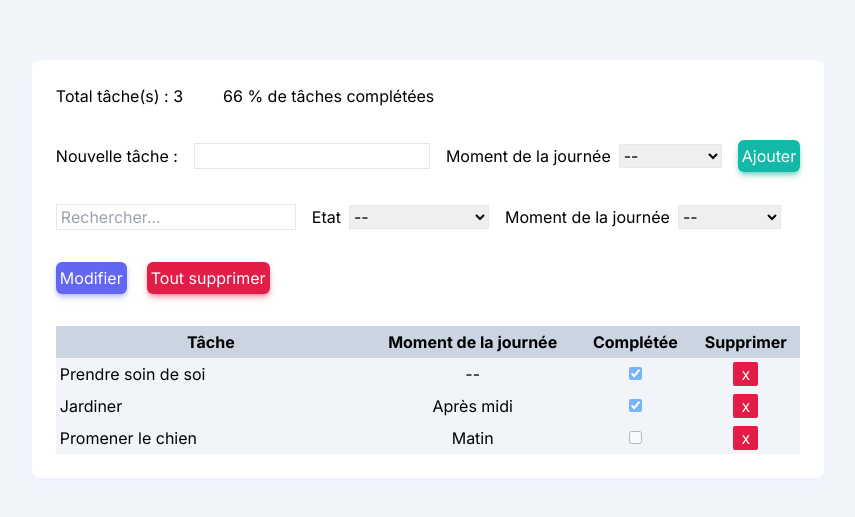
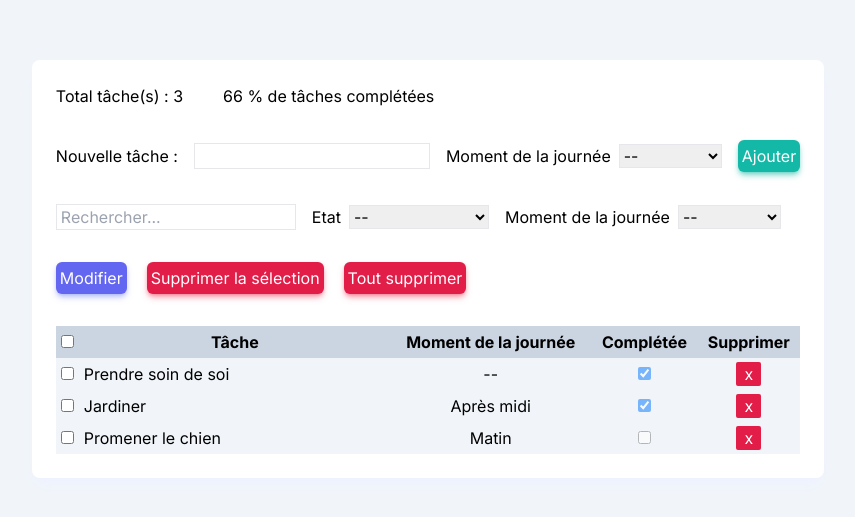
Before and after one commit to axelleP/TodayList-React-18, a Next.js app: page / in a window 1280 px wide. Shown: the part 131-648 px from the top of the page, without its empty margins (212-1067 px from the left). Built offline with nearby package versions, Linux system fonts and the light colour scheme.

Commit message:
récupération des tâches dans le localstorage avec affichage d'un loader pendant la récupération, ajout de la possibilité de sélectionner les tâches et ajout d'un bouton pour supprimer les tâches sélectionnées, amélioration du code

```diff
--- /dev/null
+++ b/app/components/task/delete-selection-button.tsx
@@ -0,0 +1,9 @@
+interface InfoProps {
+  onDeleteSelectedTasks: () => void
+};
+
+export default function DeleteSelectionButton({ onDeleteSelectedTasks }: InfoProps) {
+  return (
+    <button type="submit" onClick={ onDeleteSelectedTasks } className="bg-rose-600 shadow-md shadow-rose-500/50 hover:bg-rose-700 active:bg-rose-800 rounded-md mr-5 p-1 text-white">Supprimer la sélection</button>
+  );
+}
--- /dev/null
+++ b/app/components/task/lib/useTaskManager.tsx
@@ -0,0 +1,145 @@
+import { useState, useEffect } from 'react';
+
+import { TaskType } from '../../../types/taskType';
+import { StateType } from '../../../types/stateType';
+import { TimeOfDayType } from '../../../types/timeOfDayType';
+
+interface InfoProps {
+    initTasks: TaskType[];//tableau de tâches
+}
+
+function useTaskManager({ initTasks } : InfoProps) {
+    const [isActiveUpdateForm, setIsActiveUpdateForm] = useState(false);
+    const [tasks, setTasks] = useState(initTasks);
+    const [tempUpdatedTasks, setTempUpdatedTasks] = useState(tasks);
+    const [isCheckedSelectAllTasks, setIsCheckedSelectAllTasks] = useState(false);
+    const [selectedTasksIds, setSelectedTasksIds] = useState([] as number[]);
+
+    const tasksForTable = isActiveUpdateForm ? tempUpdatedTasks : tasks;
+
+    /**
+     * Ajout d'une tâche
+     */
+    function handleAddTask(name: string, timeOfDay: TimeOfDayType) {
+        let id = 0;
+        if (tasks.length) {
+            const lastTask = tasks.reduce((accumulator, currentTask) => {
+                return currentTask.id > accumulator.id ? currentTask : accumulator
+            }) ;
+            id = lastTask.id + 1;
+        }
+        let state = StateType.NotCompleted;
+        let newTasks = [...tasks, { id, name, state, timeOfDay }];
+        setTasks(newTasks);
+        setTempUpdatedTasks(newTasks);
+    }
+
+    /**
+     * Affichage du formulaire de modification des tâches
+     */
+    function handleActivateUpdateForm() {
+        setIsActiveUpdateForm(!isActiveUpdateForm);
+    }
+
+    /**
+     * Le clique sur la case qui sélectionne toutes les tâches met à jour les tâches sélectionnées
+     */
+    function handleClickCheckboxSelectAllTasks() {
+        let tmpIsCheckedSelectAllTasks = !isCheckedSelectAllTasks;
+
+        setIsCheckedSelectAllTasks(tmpIsCheckedSelectAllTasks);
+
+        let tasksIds = [] as number[];
+        if (tmpIsCheckedSelectAllTasks) {
+            tasks.forEach((task) => {
+                tasksIds.push(task.id);
+            });
+        }
+        setSelectedTasksIds(tasksIds);
+    }
+
+    /**
+     * Le clique sur la case de sélection d'une tâche met à jour les tâches sélectionnées
+     */
+    function handleClickCheckboxSelectTask(id: number, checked: boolean) {
+        setSelectedTasksIds((prevSelectedTasksIds) => {
+            if (checked) {
+                return [...prevSelectedTasksIds, id];
+            }
+            return prevSelectedTasksIds.filter((idTask) =>
+                idTask !== id
+            );
+        });
+    }
+
+    /**
+     * Modification des tâches temporaires
+     */
+    function handleSetTempUpdatedTasks(id: number, propertyName: string, value: string | TimeOfDayType | boolean) {
+        setTempUpdatedTasks((prevTempTasks) => {
+            return prevTempTasks.map((task) =>
+                task.id === id ? { ...task, [propertyName]: value } : task
+            );
+        });
+    }
+
+    /**
+     * Remplacement des tâches par les tâches temporaires
+     */
+    function handleSubmitUpdateForm() {
+        setTasks(tempUpdatedTasks);
+        setIsActiveUpdateForm(!isActiveUpdateForm);
+    }
+
+    /**
+     * Suppression des tâches sélectionnées
+     */
+    function handleDeleteSelectedTasks() {
+        if (confirm("Confirmez-vous la suppression ?")) {
+            let tasksToDelete = tasksForTable.filter((task) => !selectedTasksIds.includes(task.id));
+            setTasks(tasksToDelete);
+            setTempUpdatedTasks(tasksToDelete);
+            setIsCheckedSelectAllTasks(false);
+            setSelectedTasksIds([]);
+        }
+    }
+
+    /**
+     * Suppression de toutes les tâches
+     */
+    function handleDeleteAllTasks() {
+        if (confirm("Confirmez-vous la suppression ?")) {
+            setTasks([] as TaskType[]);
+        }
+    }
+
+    /**
+     * Suppression d'une tâche
+     */
+    function handleDeleteTask(id: number) {
+        if (confirm("Confirmez-vous la suppression ?")) {
+            let newTasks = tasks.filter((task) => task.id !== id);
+            setTasks(newTasks);
+            setTempUpdatedTasks(newTasks);
+        }
+    }
+
+    return {
+        tasks,
+        tasksForTable,
+        selectedTasksIds,
+        isActiveUpdateForm,
+        isCheckedSelectAllTasks,
+        handleAddTask,
+        handleActivateUpdateForm,
+        handleClickCheckboxSelectAllTasks,
+        handleClickCheckboxSelectTask,
+        handleSetTempUpdatedTasks,
+        handleSubmitUpdateForm,
+        handleDeleteSelectedTasks,
+        handleDeleteAllTasks,
+        handleDeleteTask
+    };
+};
+
+export default useTaskManager;
--- a/app/components/task/page.tsx
+++ b/app/components/task/page.tsx
@@ -2,10 +2,11 @@
 
 import { useState } from 'react';
 
-import { tasksData } from '../../lib/tasks-data.js';
 import { TaskType } from '../../types/taskType';
 import { StateType } from '../../types/stateType';
 import { TimeOfDayType } from '../../types/timeOfDayType';
+
+import useTaskManager from './lib/useTaskManager';
 
 import Info from './info';
 import Filters from './filters';
@@ -14,63 +15,35 @@ import Table from './table';
 import UpdateAllButton from './update-all-button';
 import ValidateAllButton from './validate-all-button';
 import CancelButton from './cancel-button';
+import DeleteSelectionButton from './delete-selection-button';
 import DeleteAllButton from './delete-all-button';
 
-export default function Page() {
+interface InfoProps {
+  initTasks: TaskType[];//tableau de tâches
+}
+
+export default function Page({ initTasks } : InfoProps) {
+  let taskManager = useTaskManager({initTasks});
+  const {
+    tasks,
+    tasksForTable,
+    selectedTasksIds,
+    isActiveUpdateForm,
+    isCheckedSelectAllTasks,
+    handleAddTask,
+    handleActivateUpdateForm,
+    handleClickCheckboxSelectAllTasks,
+    handleClickCheckboxSelectTask,
+    handleSetTempUpdatedTasks,
+    handleSubmitUpdateForm,
+    handleDeleteSelectedTasks,
+    handleDeleteAllTasks,
+    handleDeleteTask,
+  } = taskManager;
+
   const [filterState, setFilterState] = useState(StateType.All);
   const [filterTimeOfDay, setFilterTimeOfDay] = useState(TimeOfDayType.All);
   const [filterName, setFilterName] = useState('');
-  const [isActiveUpdateForm, setIsActiveUpdateForm] = useState(false);
-  const [tasks, setTasks] = useState(tasksData as TaskType[]);
-  const [tempUpdatedTasks, setTempUpdatedTasks] = useState(tasks);
-  const tasksForTable = isActiveUpdateForm ? tempUpdatedTasks : tasks;
-
-  function handleAddTask(name: string, timeOfDay: TimeOfDayType) {
-    let id = 0;
-    if (tasks.length) {
-      const lastTask = tasks.reduce((accumulator, currentTask) => {
-        return currentTask.id > accumulator.id ? currentTask : accumulator
-      }) ;
-      id = lastTask.id + 1;
-    }
-    let state = StateType.NotCompleted;
-    let newTasks = [...tasks, { id, name, state, timeOfDay }];
-    setTasks(newTasks);
-    setTempUpdatedTasks(newTasks);
-  }
-
-  function handleActivateUpdateForm() {
-    setIsActiveUpdateForm(!isActiveUpdateForm);
-  }
-
-  //modification des tâches temporaires
-  function handleSetTempUpdatedTasks(id: number, propertyName: string, value: string | TimeOfDayType | boolean) {
-    setTempUpdatedTasks((prevTempTasks) => {
-      return prevTempTasks.map((task) =>
-        task.id === id ? { ...task, [propertyName]: value } : task
-      );
-    });
-  }
-
-  //remplacement des tâches par les tâches temporaires
-  function handleSubmitUpdateForm() {
-    setTasks(tempUpdatedTasks);
-    setIsActiveUpdateForm(!isActiveUpdateForm);
-  }
-
-  function handleDeleteAllTasks() {
-    if (confirm("Confirmez-vous la suppression ?")) {
-      setTasks([] as TaskType[]);
-    }
-  }
-
-  function handleDeleteTask(id: number) {
-    if (confirm("Confirmez-vous la suppression ?")) {
-      let newTasks = tasks.filter((task) => task.id !== id);
-      setTasks(newTasks);
-      setTempUpdatedTasks(newTasks);
-    }
-  }
 
   return (
     <div className="self-center sm:mx-auto md:my-10 shadow-lg shadow-indigo-50 p-6 bg-white md:rounded-lg space-y-8">
@@ -81,12 +54,18 @@ export default function Page() {
         onSetFilterTimeOfDay={ setFilterTimeOfDay }
         onSetFilterName={ setFilterName }
       />
+
       { tasks.length
         ? isActiveUpdateForm ? <ValidateAllButton onSubmitUpdateForm={ handleSubmitUpdateForm } /> : <UpdateAllButton onActivateUpdateForm={ handleActivateUpdateForm }/>
         : ''
       }
 
-      { isActiveUpdateForm ? <CancelButton onActivateUpdateForm={ handleActivateUpdateForm }/> : <DeleteAllButton onDeleteAllTasks={ () => handleDeleteAllTasks() }/>}
+      { tasks.length && !isActiveUpdateForm ? <DeleteSelectionButton onDeleteSelectedTasks={ handleDeleteSelectedTasks }/> : "" }
+
+      { tasks.length
+        ? isActiveUpdateForm ? <CancelButton onActivateUpdateForm={ handleActivateUpdateForm }/> : <DeleteAllButton onDeleteAllTasks={ () => handleDeleteAllTasks() }/>
+        : ''
+      }
 
       <Table
         tasks={ tasksForTable }
@@ -94,6 +73,10 @@ export default function Page() {
         filterTimeOfDay={ filterTimeOfDay }
         filterName={ filterName }
         isActiveUpdateForm={ isActiveUpdateForm }
+        isCheckedSelectAllTasks={ isCheckedSelectAllTasks }
+        selectedTasksIds={ selectedTasksIds }
+        onClickCheckboxSelectTask={ handleClickCheckboxSelectTask }
+        onClickCheckboxSelectAllTasks={ handleClickCheckboxSelectAllTasks }
         onSetTempUpdatedTasks={ handleSetTempUpdatedTasks }
         onDeleteTask={ handleDeleteTask }
       />
--- a/app/components/task/row.tsx
+++ b/app/components/task/row.tsx
@@ -5,11 +5,13 @@ import { getTimeOfDayText } from '../../lib/utils';
 interface InfoProps {
   task: TaskType,
   isActiveUpdateForm: boolean,
+  selectedTasksIds: number[],
+  onClickCheckboxSelectTask: (id: number, checked: boolean) => void
   onSetTempUpdatedTasks: (id: number, propertyName: string, value: string | TimeOfDayType | boolean) => void,
   onDeleteTask: (value: number) => void
 }
 
-export default function Row({ task, isActiveUpdateForm, onSetTempUpdatedTasks, onDeleteTask }: InfoProps) {
+export default function Row({ task, isActiveUpdateForm, selectedTasksIds, onClickCheckboxSelectTask, onSetTempUpdatedTasks, onDeleteTask }: InfoProps) {
   let timeOfDayEnum = task.timeOfDay as TimeOfDayType;
   const timeOfDayTypes = Object.values(TimeOfDayType);
 
@@ -33,6 +35,7 @@ export default function Row({ task, isActiveUpdateForm, onSetTempUpdatedTasks, o
 
   return (
     <tr className="bg-slate-100">
+      { !isActiveUpdateForm ? <td className="text-center"><input type="checkbox" name="selectTask" checked={ selectedTasksIds.includes(task.id) } onChange={ (e) => onClickCheckboxSelectTask(task.id, e.target.checked) }/></td> : "" }
       <td className="px-1 py-1">{ isActiveUpdateForm ? editableName : readonlyName }</td>
       <td className="text-center">{ isActiveUpdateForm ? editableTimeOfDay : readonlyTimeOfDay }</td>
       <td className="text-center">{ isActiveUpdateForm ? editableCompletedBtn : readonlyCompletedBtn }</td>
--- a/app/components/task/table.tsx
+++ b/app/components/task/table.tsx
@@ -8,11 +8,15 @@ interface InfoProps {
   filterTimeOfDay : string,
   filterName : string,
   isActiveUpdateForm: boolean,
-  onSetTempUpdatedTasks: (id: number, propertyName: string, value: string | TimeOfDayType) => void,
+  isCheckedSelectAllTasks: boolean,
+  selectedTasksIds: number[],
+  onClickCheckboxSelectTask: (id: number, checked: boolean) => void,
+  onClickCheckboxSelectAllTasks: () => void,
+  onSetTempUpdatedTasks: (id: number, propertyName: string, value: string | TimeOfDayType | boolean) => void,
   onDeleteTask: (value: number) => void
 }
 
-export default function Table({ tasks, filterState, filterTimeOfDay, filterName, isActiveUpdateForm, onSetTempUpdatedTasks, onDeleteTask }: InfoProps) {
+export default function Table({ tasks, filterState, filterTimeOfDay, filterName, isActiveUpdateForm, isCheckedSelectAllTasks, selectedTasksIds, onClickCheckboxSelectTask, onClickCheckboxSelectAllTasks, onSetTempUpdatedTasks, onDeleteTask }: InfoProps) {
   let tasksFiltered = [] as TaskType[];
 
   //filtre les tâches
@@ -33,6 +37,7 @@ export default function Table({ tasks, filterState, filterTimeOfDay, filterName,
     <table className="columns-3 table-auto w-full p-5 text-left">
       <thead className="bg-slate-300 text-center">
         <tr>
+          { !isActiveUpdateForm ? <th className="px-1 py-1"><input type="checkbox" name="selectAllTask" checked={ isCheckedSelectAllTasks } onChange={ onClickCheckboxSelectAllTasks }/></th> : "" }
           <th className="px-1 py-1 w-5/12">Tâche</th>
           <th className="px-1 py-1">Moment de la journée</th>
           <th className="px-1 py-1">Complétée</th>
@@ -44,6 +49,8 @@ export default function Table({ tasks, filterState, filterTimeOfDay, filterName,
           key={ task.id }
           task={ task }
           isActiveUpdateForm={ isActiveUpdateForm }
+          selectedTasksIds={ selectedTasksIds }
+          onClickCheckboxSelectTask={ onClickCheckboxSelectTask }
           onSetTempUpdatedTasks={ onSetTempUpdatedTasks }
           onDeleteTask={ onDeleteTask }/>
         )}
--- a/app/page.tsx
+++ b/app/page.tsx
@@ -1,9 +1,37 @@
+'use client';
+
+import { useEffect, useState } from 'react';
+
+import { tasksData } from './lib/tasks-data.js';
+import { TaskType } from './types/taskType';
 import Page from './components/task/page';
 
 export default function Home() {
+  const [initTasks, setInitTasks] = useState([] as TaskType[]);
+
+  //localStorage n'est accessible qu'après le montage du composant
+  useEffect(() => {
+    const tasksInStorage = localStorage.getItem('tasks');
+    if (tasksInStorage) {
+      setInitTasks(JSON.parse(tasksInStorage));
+    } else {
+      setInitTasks(tasksData as TaskType[]);
+    }
+  }, []);
+
   return (
     <main className="grid grid-cols-1 min-h-screen bg-slate-100">
-      <Page />
+      { initTasks.length > 0 ? (
+        <Page initTasks={ initTasks } />
+      ) : (
+        <div className="flex items-center justify-center space-x-4">
+          <svg aria-hidden="true" className="inline w-8 h-8 text-gray-200 animate-spin dark:text-gray-600 fill-blue-600" viewBox="0 0 100 101" fill="none" xmlns="http://www.w3.org/2000/svg">
+              <path d="M100 50.5908C100 78.2051 77.6142 100.591 50 100.591C22.3858 100.591 0 78.2051 0 50.5908C0 22.9766 22.3858 0.59082 50 0.59082C77.6142 0.59082 100 22.9766 100 50.5908ZM9.08144 50.5908C9.08144 73.1895 27.4013 91.5094 50 91.5094C72.5987 91.5094 90.9186 73.1895 90.9186 50.5908C90.9186 27.9921 72.5987 9.67226 50 9.67226C27.4013 9.67226 9.08144 27.9921 9.08144 50.5908Z" fill="currentColor"/>
+              <path d="M93.9676 39.0409C96.393 38.4038 97.8624 35.9116 97.0079 33.5539C95.2932 28.8227 92.871 24.3692 89.8167 20.348C85.8452 15.1192 80.8826 10.7238 75.2124 7.41289C69.5422 4.10194 63.2754 1.94025 56.7698 1.05124C51.7666 0.367541 46.6976 0.446843 41.7345 1.27873C39.2613 1.69328 37.813 4.19778 38.4501 6.62326C39.0873 9.04874 41.5694 10.4717 44.0505 10.1071C47.8511 9.54855 51.7191 9.52689 55.5402 10.0491C60.8642 10.7766 65.9928 12.5457 70.6331 15.2552C75.2735 17.9648 79.3347 21.5619 82.5849 25.841C84.9175 28.9121 86.7997 32.2913 88.1811 35.8758C89.083 38.2158 91.5421 39.6781 93.9676 39.0409Z" fill="currentFill"/>
+          </svg>
+          <div>Chargement en cours, veuillez patienter...</div>
+        </div>
+      )}
     </main>
   );
 }
```
Also changed, not shown: 1 other file (tests, documents, lock files or other folders).
